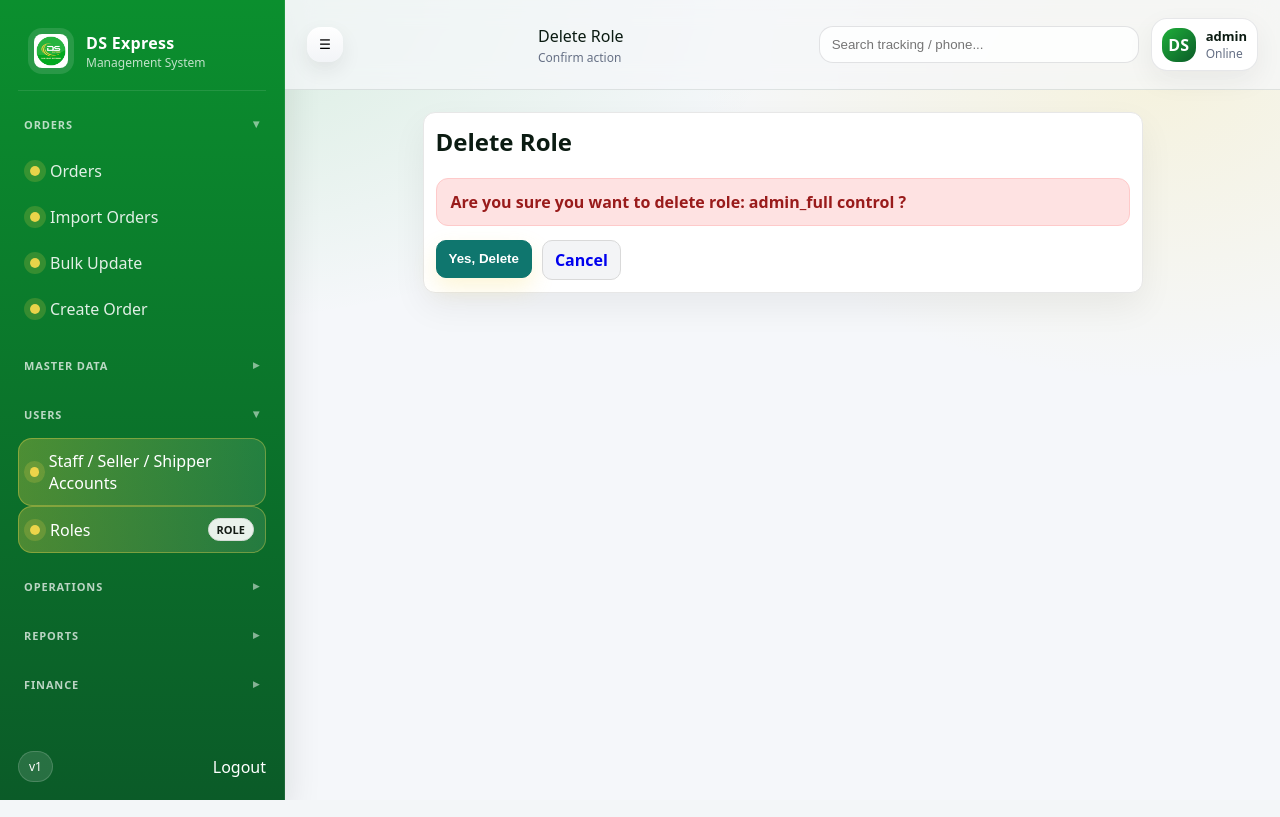
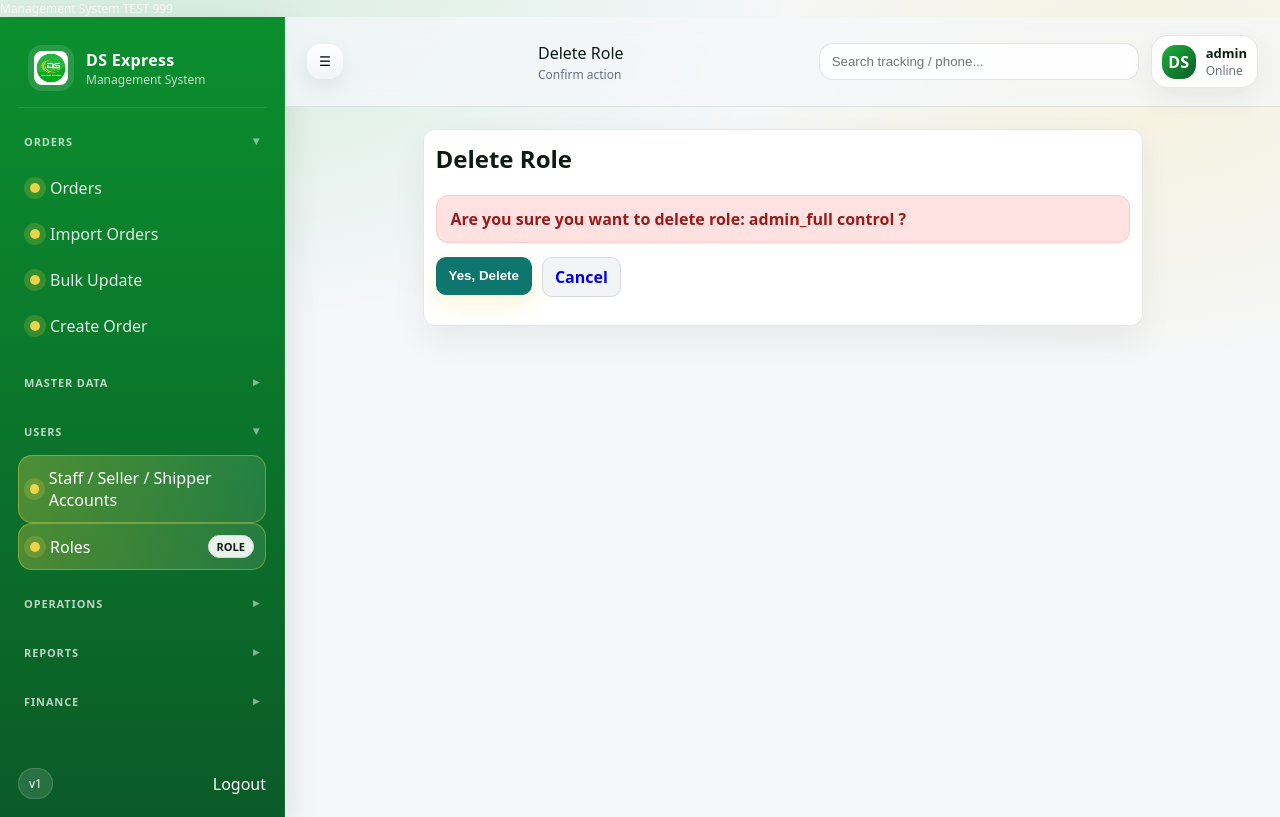
Before and after one commit to tanshychiev/dsexpress, a Django app: page /users/roles/1/delete/ in a window 1280 px wide. Run offline with Django 5.2, Linux system fonts and the light colour scheme; a user stored in the database is signed in.

Commit message:
test base html

```diff
--- a/templates/base.html
+++ b/templates/base.html
@@ -1,3 +1,4 @@
+<div class="brand-sub">Management System TEST 999</div>
 {% load static %}
 <!doctype html>
 <html>
```
